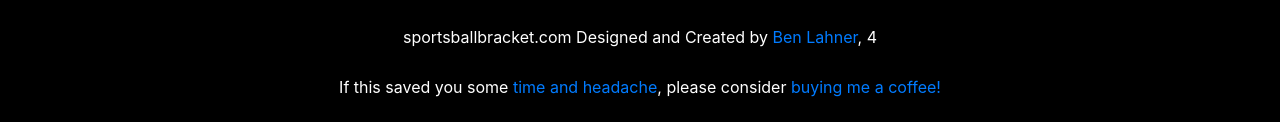
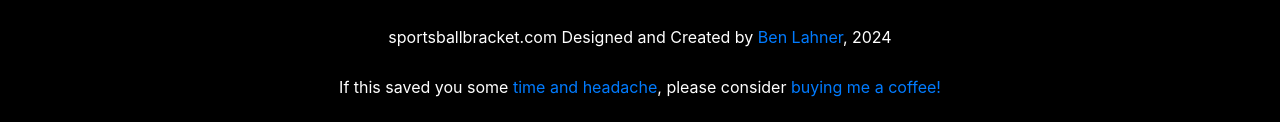
Before and after one commit to blahner/sportsball, a plain HTML site: page index.html in a window 1280 px wide. Shown: the part 1794-1916 px from the top of the page. Drawn offline with nearby package versions, Linux system fonts and the light colour scheme.

Commit message:
fix typo in index.html

```diff
--- a/index.html
+++ b/index.html
@@ -691,7 +691,7 @@
                     college basketball tournament</div>
             </div>
             <div class="row">
-                <div class="col-12 footer-copyright text-center">sportsballbracket.com Designed and Created by <a href="https://blahner.github.io/" target="_blank">Ben Lahner</a>, 4</div>
+                <div class="col-12 footer-copyright text-center">sportsballbracket.com Designed and Created by <a href="https://blahner.github.io/" target="_blank">Ben Lahner</a>, 2024</div>
             </div>
             <div class="row">
                 <div class="col-12 footer-copyright text-center">If this saved you some
```
